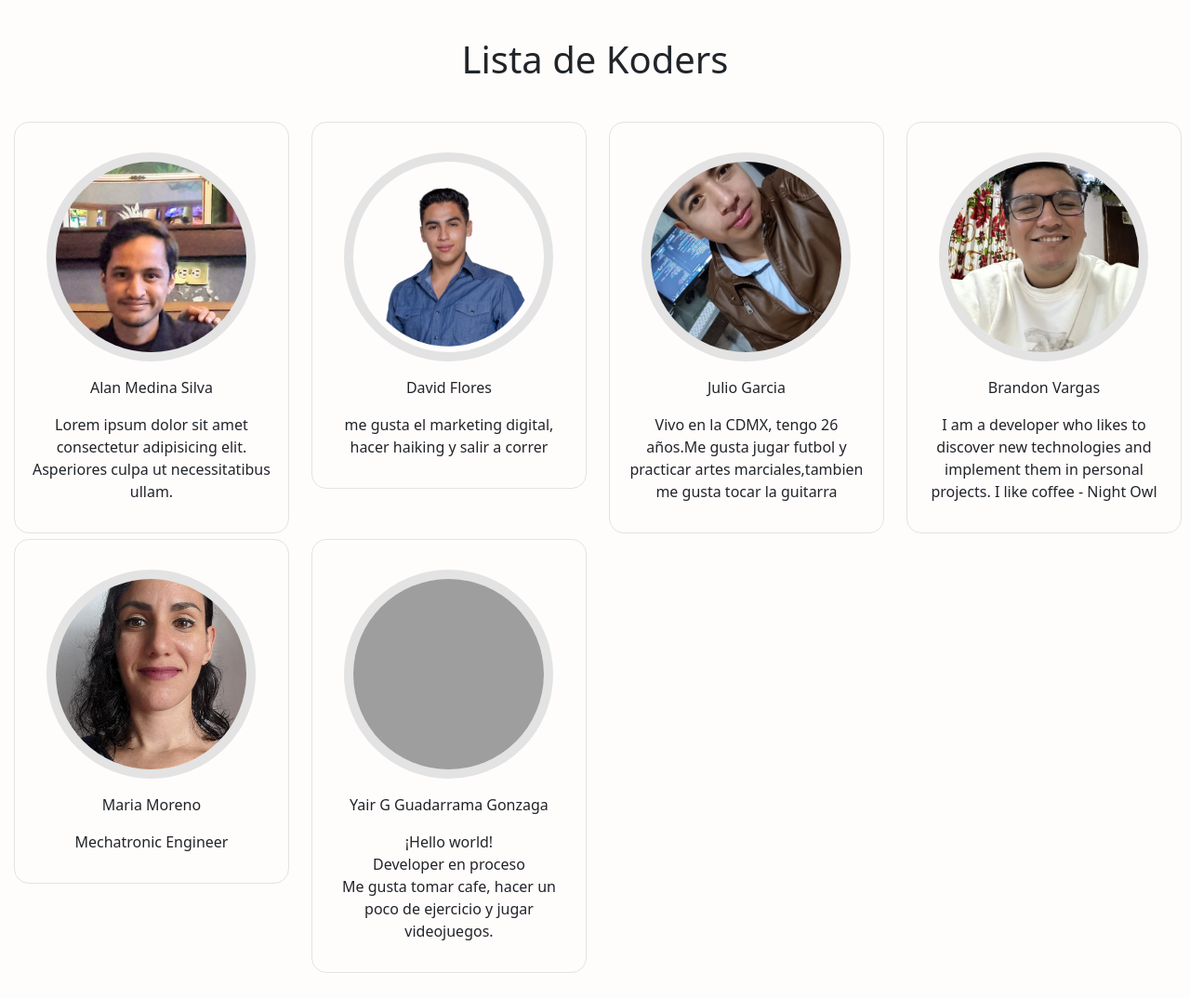
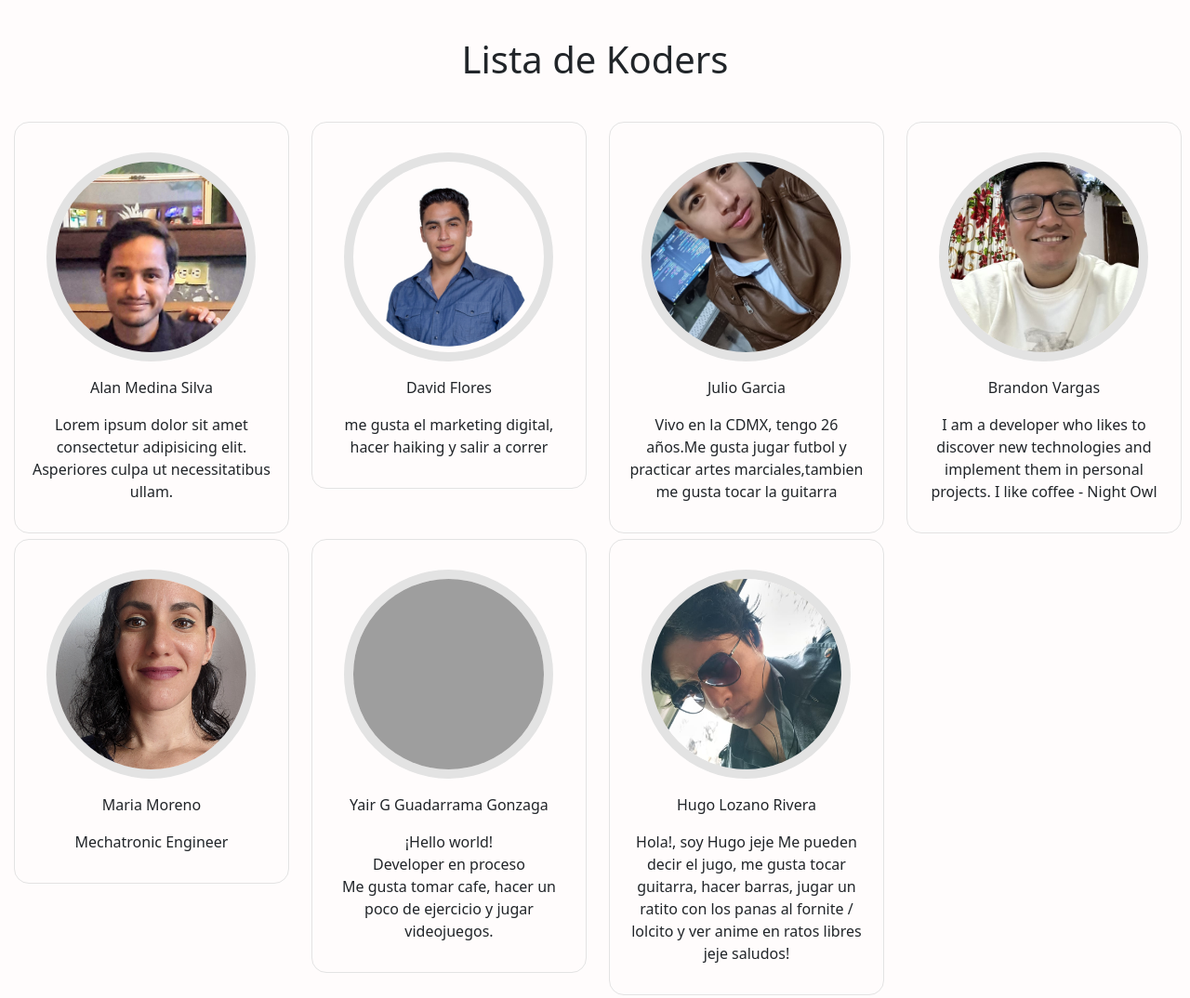
Before and after one commit to alan9518/gen33_practicaGit, a plain HTML site: page index.html in a window 1280 px wide. Shown: the whole page at 93% size. Before the commit the page ends 1050 px from the top, so only its background shows below. Drawn offline with nearby package versions, Linux system fonts and the light colour scheme; grey boxes are pictures that could not be loaded.

Commit message:
feat: was updated my card

```diff
--- a/index.html
+++ b/index.html
@@ -100,6 +100,20 @@
                   </p>
                 </div>
               </div>
+              <div class="col-12 col-sm-6 col-md-3">
+                <!-- aqui van las cards -->
+                <div class="avatar-card">
+                  <img
+                    src="assets/WhatsApp Image 2024-02-11 at 5.38.11 PM.jpeg"
+                    alt=""
+                    class="avatar-image"
+                  />
+                  <p class="avatar-name">Hugo Lozano Rivera</p>
+                  <p class="avatar-desc">
+                  Hola!, soy Hugo jeje Me pueden decir el jugo, me gusta tocar guitarra, hacer barras, jugar un ratito con los panas al fornite / lolcito y ver anime en ratos libres jeje saludos!
+                  </p>
+                </div>
+              </div>
       </div>
 
 
```
Also changed, not shown: assets/WhatsApp Image 2024-02-11 at 5.38.11 PM.jpeg (added).
